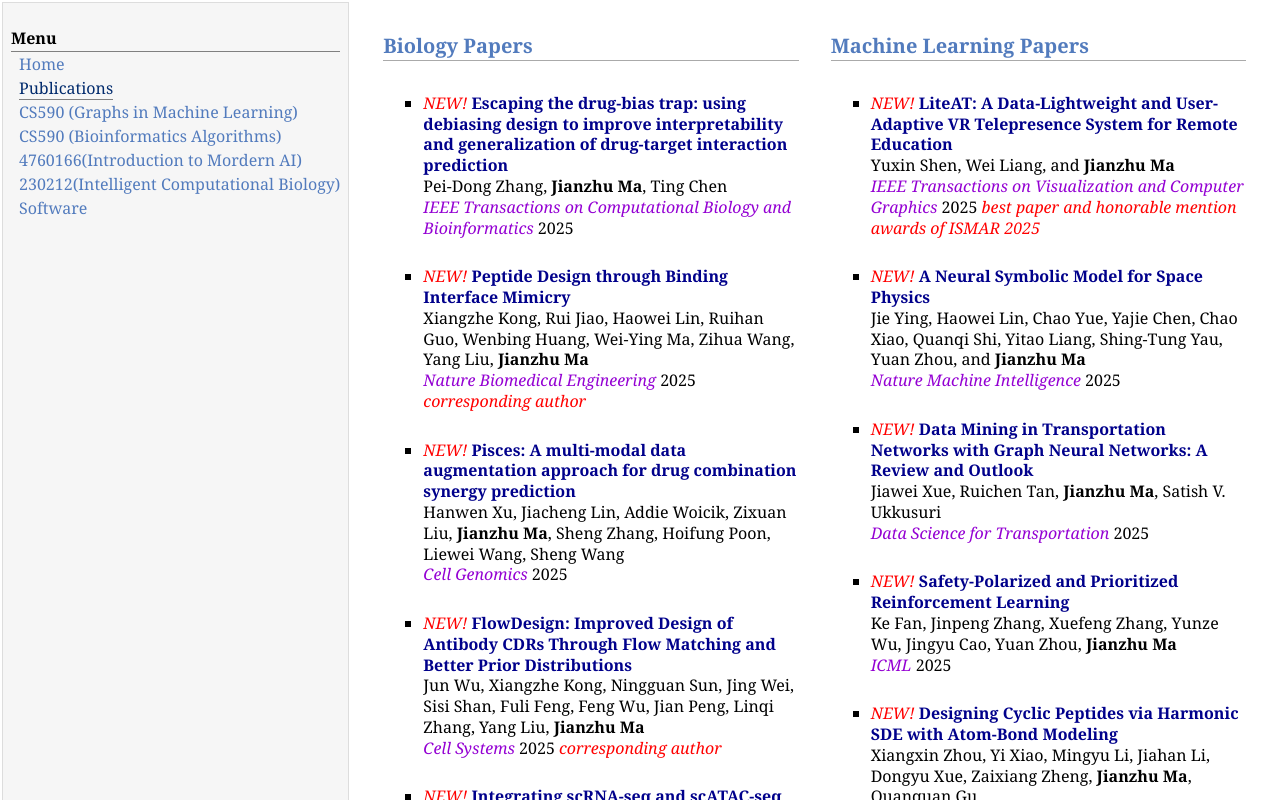
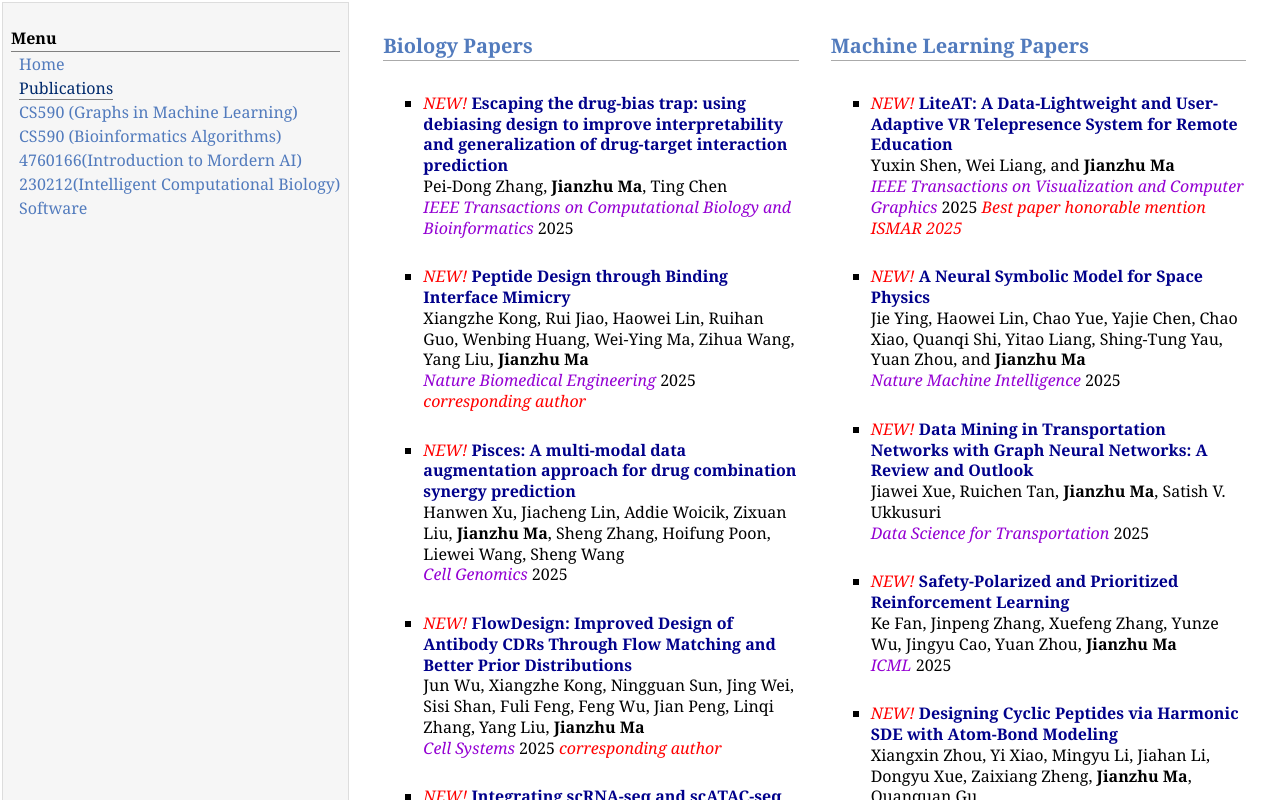
Before and after one commit to majianzhu/majianzhu.github.io, a plain HTML site: page publication.html in a window 1280 px wide. Shown: the top 800 px of the page. Drawn offline with Linux system fonts and the light colour scheme.

Commit message:
Update publication.html

```diff
--- a/publication.html
+++ b/publication.html
@@ -39,7 +39,7 @@
 	<li> <p><font color=red size=+0.5> <i>NEW!</i> </b></font> <font color=DarkBlue size=+0.5><b> LiteAT: A Data-Lightweight and User-Adaptive VR Telepresence System for Remote Education
  </b></font><br />
 	Yuxin Shen, Wei Liang, and <b>Jianzhu Ma</b> <br />
-        <font color=DarkViolet size=+0.7> <i> IEEE Transactions on Visualization and Computer Graphics </i> </b></font> 2025 <font color=red><i>best paper and honorable mention awards of ISMAR 2025</i> </b></font> <br /></p>
+        <font color=DarkViolet size=+0.7> <i> IEEE Transactions on Visualization and Computer Graphics </i> </b></font> 2025 <font color=red><i> Best paper honorable mention ISMAR 2025</i> </b></font> <br /></p>
         &nbsp;
         </li>
 
```
